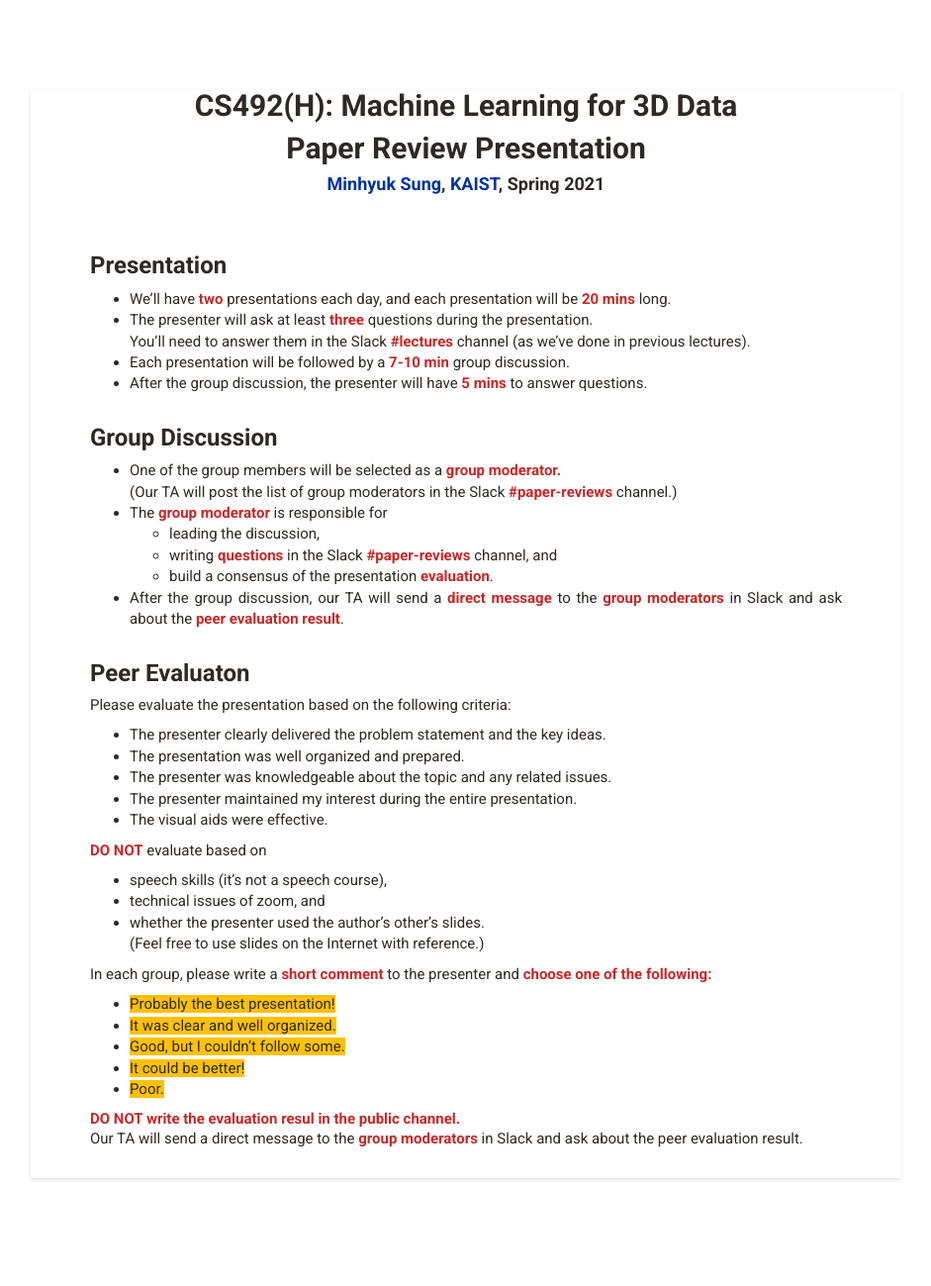
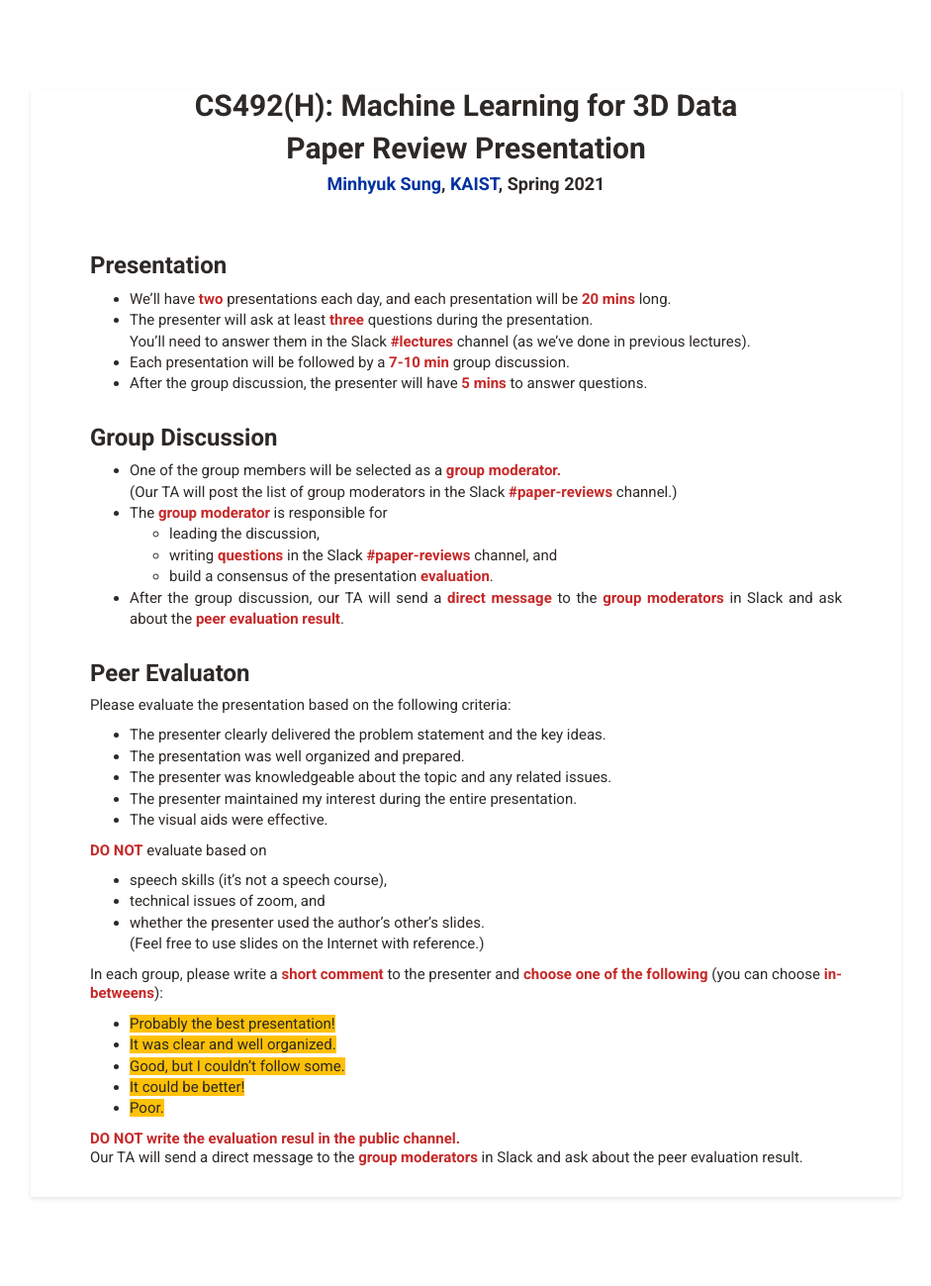
Before and after one commit to mhsung/mhsung.github.io, a Jekyll site: the page built from courses/kaist-cs492-3dml-2021-spring/_posts/2021-04-01-presentation.md, in a window 1280 px wide. Shown: the whole page at 99% size, without its empty margins (169-1110 px from the left). Built offline with Jekyll 4.4.1, drawn with Linux system fonts in a browser that asks for light colours; our own code applies the rules of GitHub Pages for plain Markdown files.

Commit message:
Minor update.

```diff
--- a/courses/kaist-cs492-3dml-2021-spring/_posts/2021-04-01-presentation.md
+++ b/courses/kaist-cs492-3dml-2021-spring/_posts/2021-04-01-presentation.md
@@ -60,7 +60,7 @@ Please evaluate the presentation based on the following criteria:
 - whether the presenter used the author’s other’s slides.<br>
 (Feel free to use slides on the Internet with reference.)
 
-In each group, please write a <em>short comment</em> to the presenter and <em>choose one of the following:</em>
+In each group, please write a <em>short comment</em> to the presenter and <em>choose one of the following</em> (you can choose <em>in-betweens</em>):
 - <h>Probably the best presentation!</h>
 - <h>It was clear and well organized.</h>
 - <h>Good, but I couldn’t follow some.</h>
```
